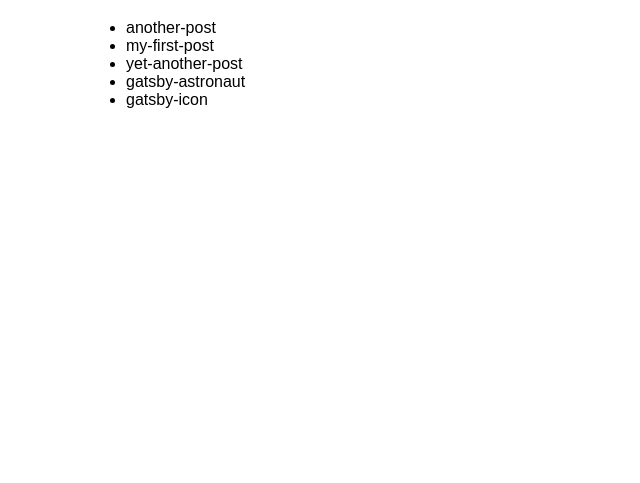
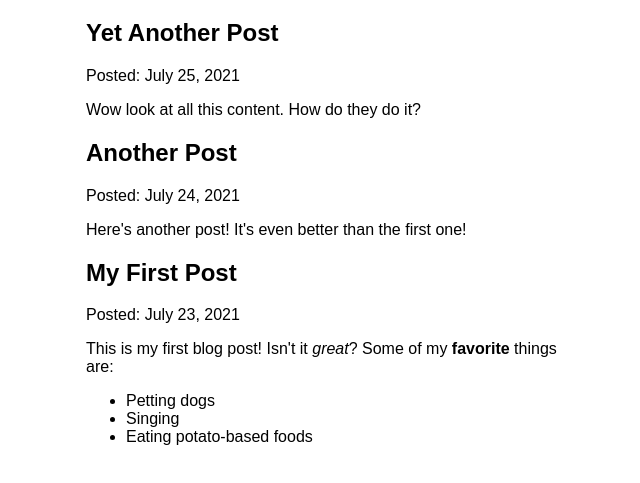
Before and after one commit to Lipsel/my-first-gatsby-site, a Gatsby site: page /blog in a window 1280 px wide. Shown: the part 157-640 px from the top of the page, without its empty margins (304-944 px from the left). Built offline with nearby package versions, Linux system fonts and the light colour scheme; Gatsby itself is replaced by a stand-in of ours.

Commit message:
Finished Gatsby Tutorial Part 5

```diff
--- a/blog/another-post.mdx
+++ b/blog/another-post.mdx
@@ -0,0 +1,6 @@
+---
+title: "Another Post"
+date: "2021-07-24"
+---
+
+Here's another post! It's even better than the first one!
--- a/blog/my-first-post.mdx
+++ b/blog/my-first-post.mdx
@@ -0,0 +1,11 @@
+---
+title: "My First Post"
+date: "2021-07-23"
+---
+
+This is my first blog post! Isn't it _great_?
+Some of my **favorite** things are:
+
+- Petting dogs
+- Singing
+- Eating potato-based foods
--- a/blog/yet-another-post.mdx
+++ b/blog/yet-another-post.mdx
@@ -0,0 +1,6 @@
+---
+title: "Yet Another Post"
+date: "2021-07-25"
+---
+
+Wow look at all this content. How do they do it?
--- a/gatsby-config.js
+++ b/gatsby-config.js
@@ -23,6 +23,7 @@
         path: `${__dirname}/blog`,
       },
     },
+    `gatsby-plugin-mdx`,
     `gatsby-transformer-sharp`,
     `gatsby-plugin-sharp`,
     {
--- a/package.json
+++ b/package.json
@@ -5,9 +5,12 @@
   "version": "0.1.0",
   "author": "Kyle Mathews <mathews.kyle@gmail.com>",
   "dependencies": {
+    "@mdx-js/mdx": "^1.6.22",
+    "@mdx-js/react": "^1.6.22",
     "gatsby": "^3.14.2",
     "gatsby-plugin-image": "^1.14.1",
     "gatsby-plugin-manifest": "^3.14.0",
+    "gatsby-plugin-mdx": "^2.14.0",
     "gatsby-plugin-offline": "^4.14.0",
     "gatsby-plugin-react-helmet": "^4.14.0",
     "gatsby-plugin-sharp": "^3.14.1",
--- a/src/pages/blog.js
+++ b/src/pages/blog.js
@@ -1,24 +1,32 @@
 import * as React from "react"
 import Layout from "../components/layout"
 import { graphql } from "gatsby"
+import { MDXRenderer } from "gatsby-plugin-mdx"
 
 const BlogPage = ({ data }) => {
   return (
     <Layout pageTitle="My Blog Posts">
-      <ul>
-        {data.allFile.nodes.map(node => (
-          <li key={node.name}>{node.name}</li>
-        ))}
-      </ul>
+      {data.allMdx.nodes.map(node => (
+        <article key={node.id}>
+          <h2>{node.frontmatter.title}</h2>
+          <p>Posted: {node.frontmatter.date}</p>
+          <MDXRenderer>{node.body}</MDXRenderer>
+        </article>
+      ))}
     </Layout>
   )
 }
 
 export const query = graphql`
   query {
-    allFile {
+    allMdx(sort: { fields: frontmatter___date, order: DESC }) {
       nodes {
-        name
+        frontmatter {
+          date(formatString: "MMMM D, YYYY")
+          title
+        }
+        id
+        body
       }
     }
   }
```
Also changed, not shown: 1 other file.
